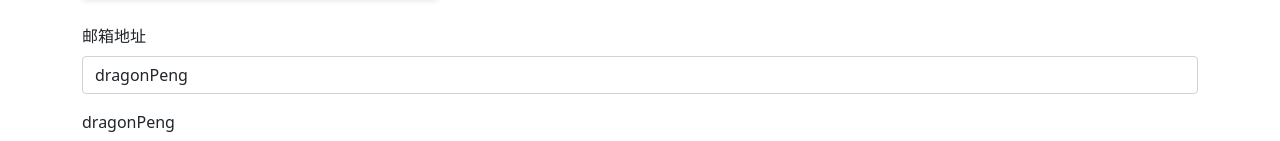
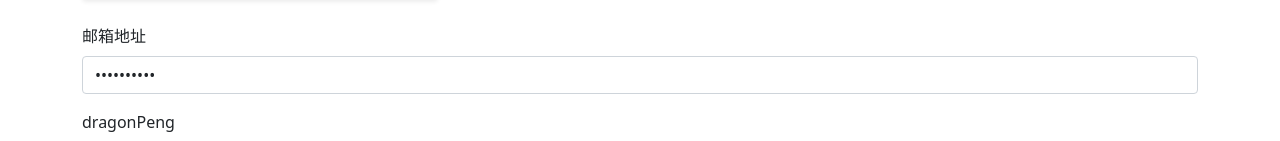
Before and after one commit to Pengzhenglong/zhihu, a Vue app: page / in a window 1280 px wide. Shown: the part 659-800 px from the top of the page. Built offline with nearby package versions, Linux system fonts and the light colour scheme.

Commit message:
添加v-bind=$attrs

```diff
--- a/src/App.vue
+++ b/src/App.vue
@@ -5,9 +5,24 @@
     <form action="">
       <div class="mb-3">
         <label class="form-label">邮箱地址</label>
-        <validate-input :rules="emailRules" v-model="emailVal"></validate-input>
+        <validate-input
+          :rules="emailRules"
+          v-model="emailVal"
+          placeholder="请输入邮箱地址"
+          type="password"
+        ></validate-input>
         {{ emailVal }}
       </div>
+      <!-- <div class="mb-3">
+        <label class="form-label">密码</label>
+        <validate-input
+          :rules="emailRules"
+          v-model="emailVal"
+          placeholder="请输入密码"
+          type="text"
+        ></validate-input>
+
+      </div> -->
       <div class="mb-3">
         <label for="exampleInputEmail1" class="form-label">邮箱地址</label>
         <input
--- a/src/components/ValidateInput.vue
+++ b/src/components/ValidateInput.vue
@@ -2,7 +2,7 @@
 <template>
   <div class="mb-3">
     <input
-      type="text"
+     v-bind="$attrs"
       :value="inputRef.val"
       @input="updateValue"
       @blur="validateInput"
@@ -29,7 +29,10 @@
     rules: Array as PropType<RulesProp>,
     modelValue: String,
   },
+  inheritAttrs :false,
   setup(props, context) {
+    console.log(context.attrs);
+
     const emailReg =
       /^[a-zA-Z0-9.!#$%&’*+/=?^_`{|}~-]+@[a-zA-Z0-9-]+(?:\.[a-zA-Z0-9-]+)*$/;
 
```
